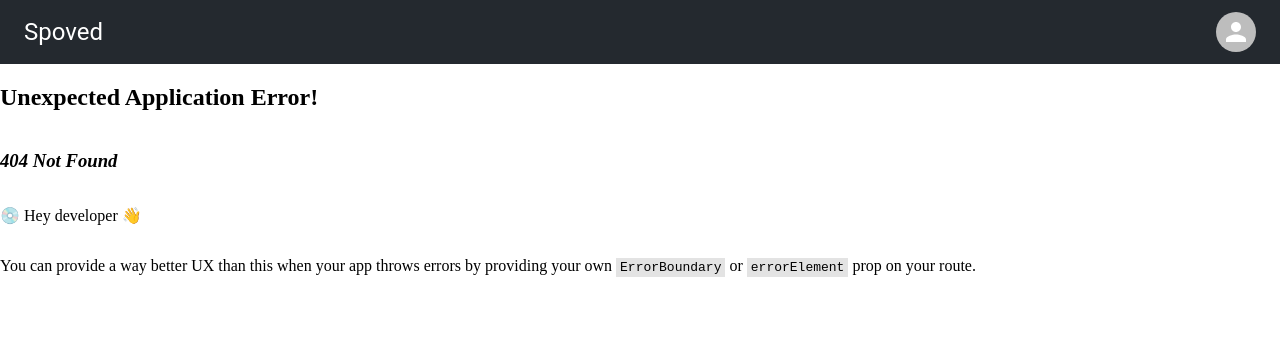
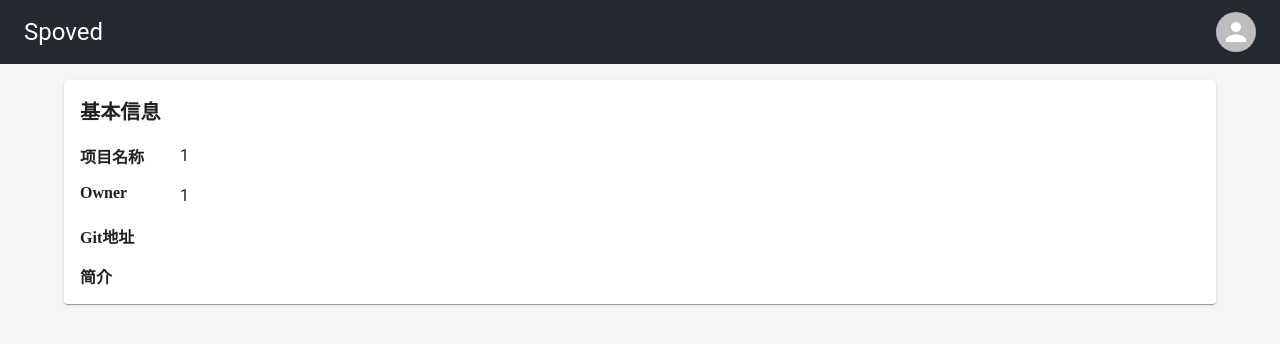
Before and after one commit to sheason2019/spoved-fe, a React (Vite) app: page /1/1 in a window 1280 px wide. Before the commit this address had no page. Shown: the top 344 px of the page. Built offline with nearby package versions, Linux system fonts and the light colour scheme.

Commit message:
feat: 项目详情路由

```diff
--- /dev/null
+++ b/src/pages/project-detail/components/grid-row/index.tsx
@@ -0,0 +1,22 @@
+import { Grid, Typography } from "@mui/material";
+import { FC, ReactNode } from "react";
+
+interface IGridRow {
+  label: string;
+  content: ReactNode;
+}
+
+const GridRow: FC<IGridRow> = ({ label, content }) => {
+  return (
+    <Grid item container xs={12}>
+      <Grid item width={100} sx={{ fontWeight: "bold" }}>
+        {label}
+      </Grid>
+      <Grid item flex={1}>
+        <Typography>{content}</Typography>
+      </Grid>
+    </Grid>
+  );
+};
+
+export default GridRow;
--- /dev/null
+++ b/src/pages/project-detail/index.tsx
@@ -0,0 +1,28 @@
+import { Box, Container, Grid, Paper, Typography } from "@mui/material";
+import { FC } from "react";
+import { useParams } from "react-router-dom";
+import GridRow from "./components/grid-row";
+
+const ProjectDetail: FC = () => {
+  const { username, projectName } = useParams();
+
+  return (
+    <Box sx={{ background: "whitesmoke", flex: 1 }}>
+      <Container>
+        <Box component={Paper} sx={{ p: 2, mt: 2 }}>
+          <Typography variant="h6" fontWeight="bold">
+            基本信息
+          </Typography>
+          <Grid container sx={{ mt: 2 }} rowGap={2}>
+            <GridRow label="项目名称" content={projectName} />
+            <GridRow label="Owner" content={username} />
+            <GridRow label="Git地址" content={""} />
+            <GridRow label="简介" content={""} />
+          </Grid>
+        </Box>
+      </Container>
+    </Box>
+  );
+};
+
+export default ProjectDetail;
--- a/src/routes.tsx
+++ b/src/routes.tsx
@@ -2,6 +2,7 @@ import { createBrowserRouter } from "react-router-dom";
 import IndexPage from "./pages/index";
 import LoginPage from "./pages/login";
 import NewProjectPage from "./pages/new";
+import ProjectDetail from "./pages/project-detail";
 import RegistPage from "./pages/regist";
 
 export const routes = [
@@ -21,6 +22,10 @@ export const routes = [
     path: "/new",
     element: <NewProjectPage />,
   },
+  {
+    path: "/:username/:projectName",
+    element: <ProjectDetail />,
+  },
 ];
 
 const router = createBrowserRouter(routes);
```
